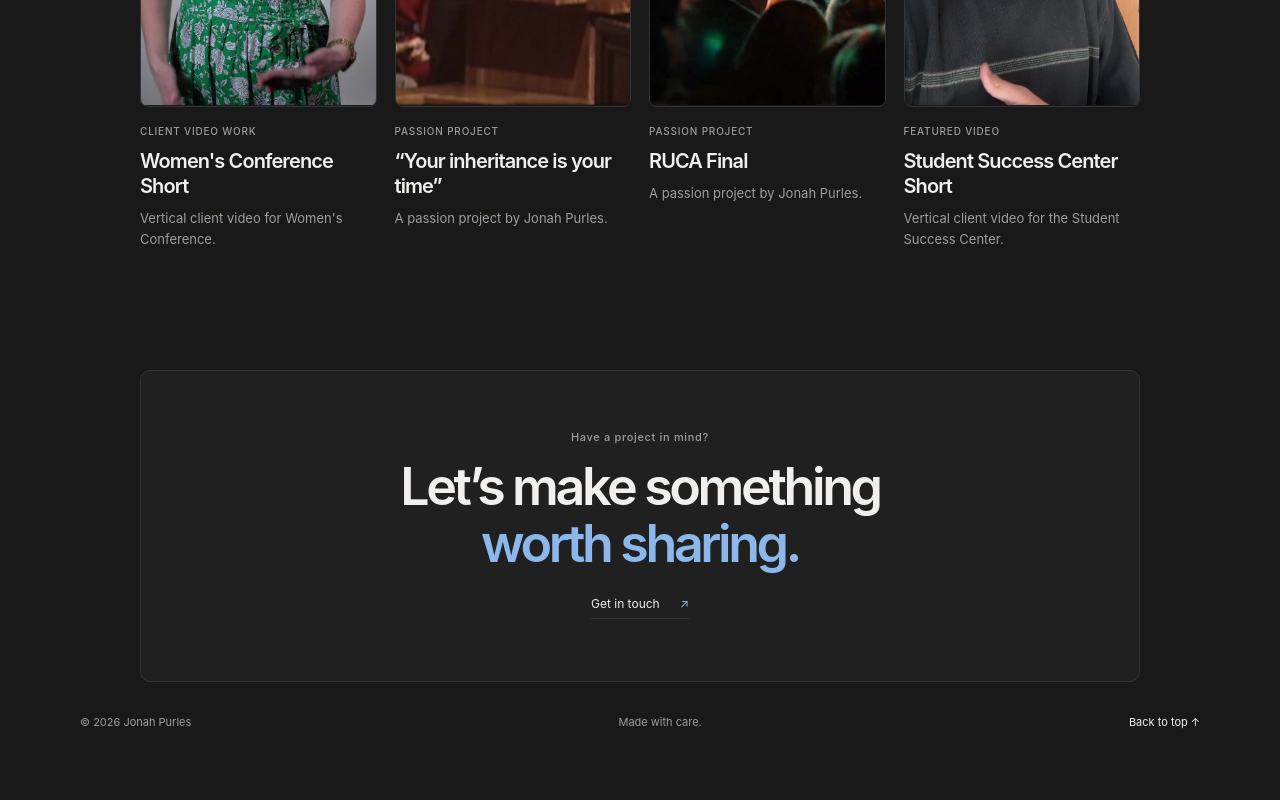
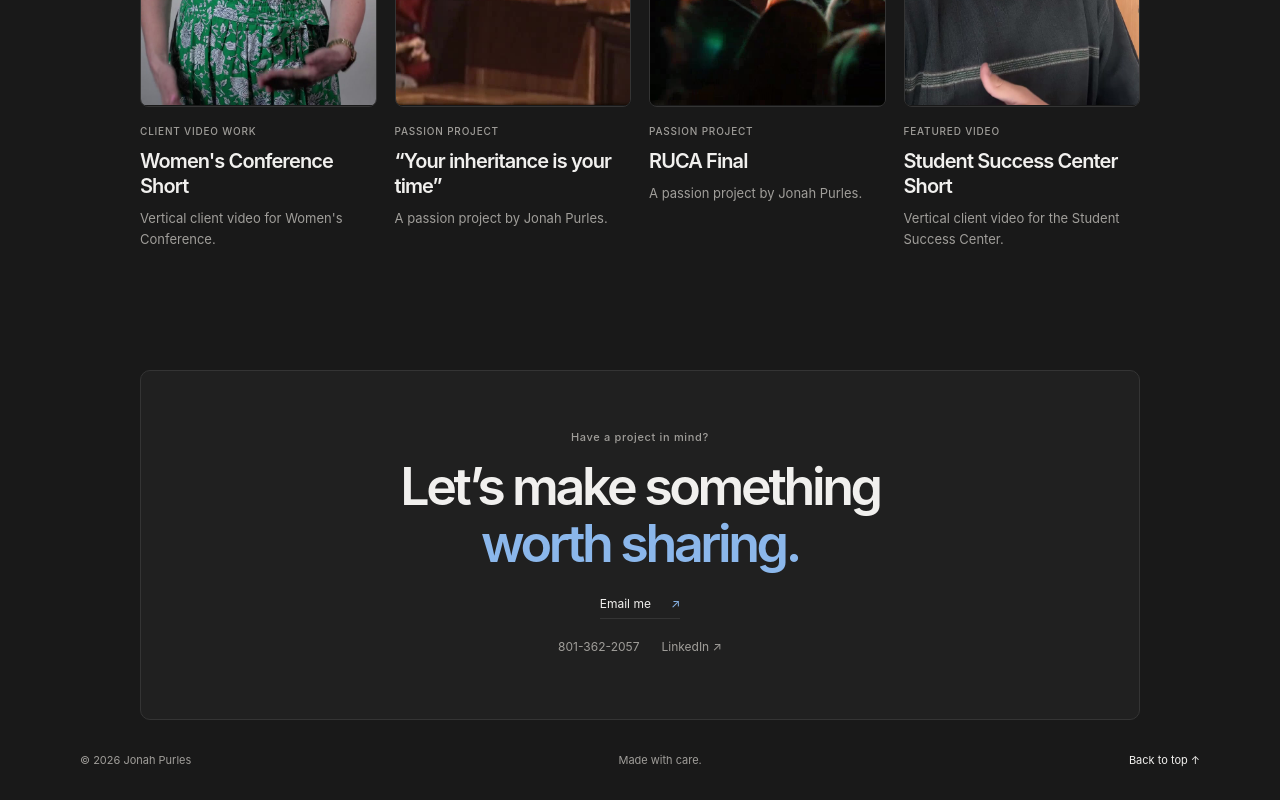
Before and after one commit to jpurles/jonah-purles-portfolio, a plain HTML site: page index.html in a window 1280 px wide. Shown: the part 1141-1941 px from the top of the page. Before the commit the page ends 1903 px from the top, so only its background shows below. Drawn offline with Linux system fonts and the light colour scheme.

Commit message:
Add contact details and LinkedIn

```diff
--- a/index.html
+++ b/index.html
@@ -124,7 +124,7 @@
         </div>
       </section>
 
-      <section class="contact-band" id="contact"><p class="eyebrow">Have a project in mind?</p><h2>Let’s make something<br /><em>worth sharing.</em></h2><a class="contact-link" href="mailto:hello@example.com">Get in touch <span>↗</span></a></section>
+      <section class="contact-band" id="contact"><p class="eyebrow">Have a project in mind?</p><h2>Let’s make something<br /><em>worth sharing.</em></h2><a class="contact-link" href="mailto:jonahpurles@gmail.com">Email me <span>↗</span></a><div class="contact-details"><a href="tel:+18013622057">801-362-2057</a><a href="https://www.linkedin.com/in/jpurles/" target="_blank" rel="noopener noreferrer">LinkedIn ↗</a></div></section>
     </main>
     <footer class="site-footer"><span>© <span data-year></span> Jonah Purles</span><span>Made with care.</span><a href="#top" aria-label="Back to top">Back to top ↑</a></footer>
     <dialog class="project-dialog" aria-labelledby="project-dialog-title">
--- a/styles.css
+++ b/styles.css
@@ -144,6 +144,9 @@ body.menu-open { overflow: hidden; }
 .contact-band h2 { margin: 0; font-size: clamp(32px, 5vw, 52px); font-weight: 620; letter-spacing: -.065em; line-height: 1.1; }
 .contact-band h2 em { color: var(--accent); font-style: normal; }
 .contact-link { margin-top: 22px; }
+.contact-details { display: flex; justify-content: center; flex-wrap: wrap; gap: 22px; margin-top: 18px; font-size: 12px; }
+.contact-details a { color: var(--muted); text-decoration: none; transition: color .2s; }
+.contact-details a:hover { color: var(--ink); }
 .site-footer { width: min(1120px, calc(100% - 64px)); min-height: 80px; margin: auto; display: flex; align-items: center; justify-content: space-between; gap: 16px; color: var(--muted); font-size: 11px; }
 .site-footer a { color: var(--ink); text-decoration: none; }
 .project-dialog { position: relative; width: min(980px, calc(100% - 32px)); max-width: none; max-height: 90vh; padding: 0; overflow: auto; border: 1px solid var(--line); border-radius: 12px; background: var(--panel); color: var(--ink); }
```
Also changed, not shown: about.html (+1 -1 lines), 1 other file.
